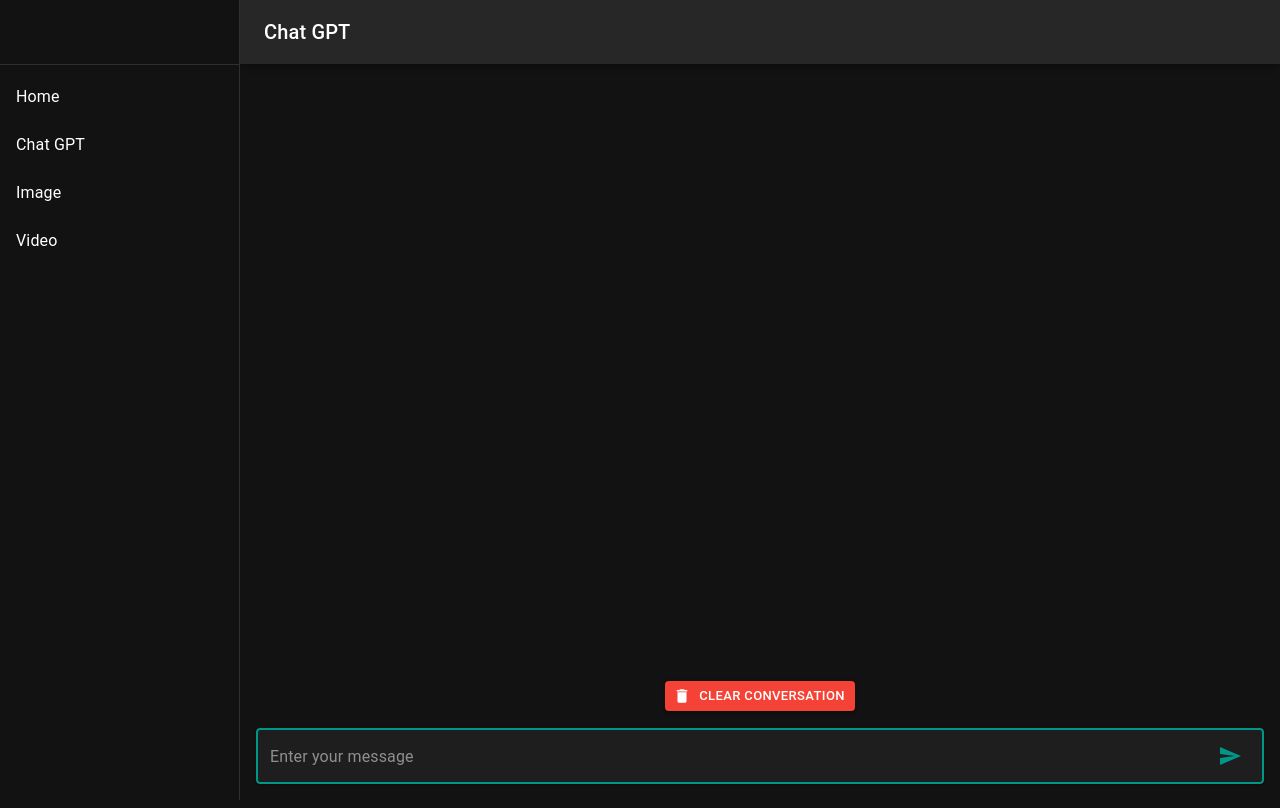
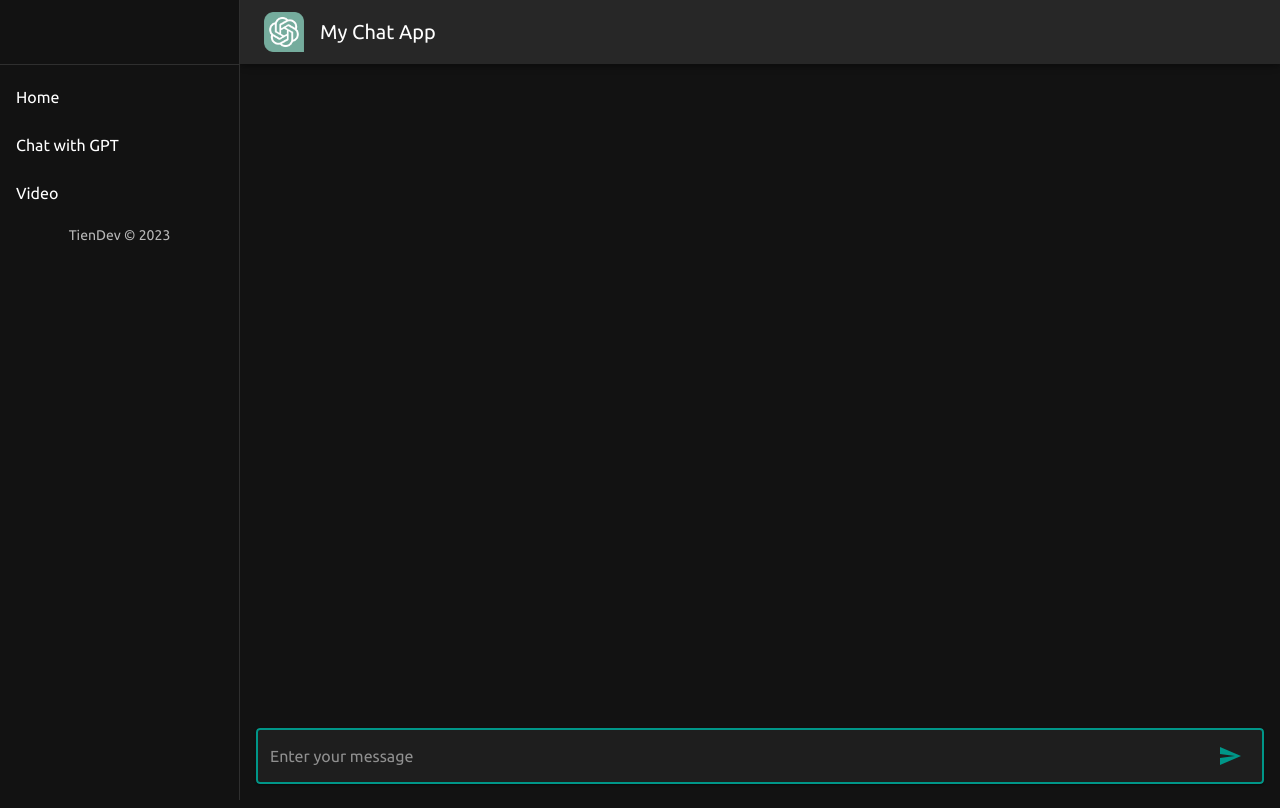
Before and after one commit to tienle-akali/nextjs-openai, a Next.js app: page /chat in a window 1280 px wide. Built offline with nearby package versions, Linux system fonts and the light colour scheme; no server answers.

Commit message:
Update: - Folder tree - Chat message UX/UI - Set Ubuntu to font family - App info

```diff
--- /dev/null
+++ b/components/Copyright.js
@@ -0,0 +1,10 @@
+import { Typography } from "@mui/material";
+import { appInfo } from "../config/info";
+
+export default function Copyright() {
+  return (
+    <Typography variant="body2" color="text.secondary" align="center">
+      {appInfo.copyright}
+    </Typography>
+  );
+}
--- a/pages/components/LayoutDashboard.js
+++ b/components/LayoutDashboard.js
@@ -1,4 +1,5 @@
 import MenuIcon from "@mui/icons-material/Menu";
+import { Avatar, Stack } from "@mui/material";
 import AppBar from "@mui/material/AppBar";
 import Box from "@mui/material/Box";
 import CssBaseline from "@mui/material/CssBaseline";
@@ -9,6 +10,8 @@ import Toolbar from "@mui/material/Toolbar";
 import Typography from "@mui/material/Typography";
 import PropTypes from "prop-types";
 import * as React from "react";
+import { appInfo } from "../config/info";
+import Copyright from "./Copyright";
 
 const drawerWidth = 240;
 
@@ -25,6 +28,9 @@ function LayoutDashboard(props) {
       <Toolbar />
       <Divider />
       {sidebar}
+      <Box sx={{ mt: "auto", mb: 2, ml: 2, mr: 2 }}>
+        <Copyright />
+      </Box>
     </div>
   );
 
@@ -38,19 +44,22 @@ function LayoutDashboard(props) {
           ml: { sm: `${drawerWidth}px` },
         }}
       >
-        <Toolbar>
+        <Toolbar sx={{ justifyContent: "space-between", gap: 2 }}>
+          <Stack direction="row" alignItems="center" spacing={2}>
+            <Avatar sx={{ borderRadius: 0 }} alt="Logo" src={appInfo.logo} />
+            <Typography variant="h6" noWrap component="div">
+              {appbar}
+            </Typography>
+          </Stack>
           <IconButton
             color="inherit"
             aria-label="open drawer"
             edge="start"
             onClick={handleDrawerToggle}
-            sx={{ mr: 2, display: { sm: "none" } }}
+            sx={{ ml: 2, display: { sm: "none" } }}
           >
             <MenuIcon />
           </IconButton>
-          <Typography variant="h6" noWrap component="div">
-            {appbar}
-          </Typography>
         </Toolbar>
       </AppBar>
       <Box
--- a/pages/components/MenuSidebar.js
+++ b/components/MenuSidebar.js
@@ -3,7 +3,7 @@ import Link from "next/link";
 
 import PropTypes from "prop-types";
 
-function MenuSidebar({ menu }) {
+function MenuSidebar({ menu = [] }) {
   return (
     <List>
       {menu.map((menuItem, index) => (
--- /dev/null
+++ b/config/info.js
@@ -0,0 +1,5 @@
+export const appInfo = {
+  name: "My Chat App",
+  copyright: "TienDev © 2023",
+  logo: "/chatgpt_logo.svg.png",
+};
--- a/pages/router/routerMenu.js
+++ b/config/routerMenu.js
@@ -5,12 +5,12 @@ const routerMenu = [
   },
   {
     path: "/chat",
-    label: "Chat GPT",
+    label: "Chat with GPT",
   },
-  {
-    path: "/image",
-    label: "Image",
-  },
+  // {
+  //   path: "/image",
+  //   label: "Image",
+  // },
   {
     path: "/video",
     label: "Video",
--- a/pages/_app.js
+++ b/pages/_app.js
@@ -1,13 +1,22 @@
 // import '@/styles/globals.css'
 
 import { CssBaseline, ThemeProvider } from "@mui/material";
-import primaryTheme from "./theme/primaryTheme";
+import { Ubuntu } from "next/font/google";
+import primaryTheme from "../theme/primaryTheme";
+
+const primary = Ubuntu({
+  subsets: ["latin"],
+  variable: "--font-primary",
+  weight: "400",
+});
 
 export default function App({ Component, pageProps }) {
   return (
     <ThemeProvider theme={primaryTheme}>
       <CssBaseline enableColorScheme />
-      <Component {...pageProps} />
+      <main className={primary.className}>
+        <Component {...pageProps} />
+      </main>
     </ThemeProvider>
   );
 }
--- a/pages/chat/index.js
+++ b/pages/chat/index.js
@@ -1,5 +1,6 @@
 import { Delete, Send } from "@mui/icons-material";
 import {
+  Alert,
   Avatar,
   Button,
   Card,
@@ -17,14 +18,13 @@ import {
 import Head from "next/head";
 import { Configuration, OpenAIApi } from "openai";
 import { useEffect, useRef, useState } from "react";
-import LayoutDashboard from "../components/LayoutDashboard";
-import MenuSidebar from "../components/MenuSidebar";
-import { routerMenu } from "../router/routerMenu";
+import LayoutDashboard from "../../components/LayoutDashboard";
+import MenuSidebar from "../../components/MenuSidebar";
+import { routerMenu } from "../../config/routerMenu";
+import { appInfo } from "../../config/info";
 
-const LINK_DOC = `https://platform.openai.com/docs/api-reference/chat/create`;
-const BOT_AVATAR = `https://upload.wikimedia.org/wikipedia/commons/thumb/0/04/ChatGPT_logo.svg/800px-ChatGPT_logo.svg.png`;
-
-// const OPENAI_API_KEY = "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";
+// const LINK_DOC = `https://platform.openai.com/docs/api-reference/chat/create`;
+const BOT_AVATAR = appInfo.logo;
 
 const renderListItem = ({ id, isBot = false, messageText = "" }) => {
   return (
@@ -56,16 +56,15 @@ const renderListItem = ({ id, isBot = false, messageText = "" }) => {
 };
 
 export default function Chat() {
-  //   console.log(process.env.OPENAI_API_KEY);
   const configuration = new Configuration({
-    organization: "org-JCyZSYjfRaLDtltkimhxFO7j",
-    apiKey: process.env.NEXT_PUBLIC_OPENAI_API_KEY,
+    apiKey: process.env.OPENAI_API_KEY,
   });
   const openai = new OpenAIApi(configuration);
 
   const [inputValue, setInputValue] = useState("");
   const [messages, setMessages] = useState([]);
   const [loading, setLoading] = useState(false);
+  const [error, setError] = useState(null);
 
   const inputRef = useRef();
 
@@ -81,6 +80,7 @@ export default function Chat() {
     setMessages([]);
     handleFocusInput();
     setLoading(false);
+    setError(null);
   };
 
   const handleSubmit = async (event) => {
@@ -88,7 +88,6 @@ export default function Chat() {
     if (inputValue.trim() === "") {
       return;
     }
-    setLoading(true);
     setInputValue("");
     const newMessages = [
       ...messages,
@@ -98,12 +97,20 @@ export default function Chat() {
     setMessages(newMessages);
 
     try {
+      setLoading(true);
       event.preventDefault();
       const response = await openai.createChatCompletion({
         model: "gpt-3.5-turbo",
         messages: [{ role: "user", content: inputValue }],
       });
       console.log("response: ", response);
+      if (!response.ok) {
+        setError(
+          "Failed to create chat completion: ",
+          response.data.error.message,
+        );
+      }
+
       const outputValue = response.data.choices[0].message.content;
 
       setMessages([
@@ -111,15 +118,15 @@ export default function Chat() {
         { id: messages.length + 2, text: outputValue, author: "bot" },
       ]);
 
-      setLoading(false);
       handleFocusInput();
     } catch (error) {
-      if (error.response) {
-        console.log("status: ", error.response.status);
-        console.log("data: ", error.response.data);
-      } else {
-        console.log(error.message);
-      }
+      setError(
+        error.response?.data?.error?.message ||
+          error?.message ||
+          "An error occurred while processing your request.",
+      );
+    } finally {
+      setLoading(false);
     }
   };
 
@@ -132,11 +139,11 @@ export default function Chat() {
     <>
       <GlobalStyles styles={{ body: { overflow: "hidden" } }} />
       <Head>
-        <title>Chat GPT</title>
+        <title>{appInfo.name}</title>
         <meta name="description" content="Connect chat GPT API" />
       </Head>
       <LayoutDashboard
-        appbar="Chat GPT"
+        appbar={appInfo.name}
         sidebar={<MenuSidebar menu={routerMenu} />}
         mainContent={
           <Card
@@ -170,12 +177,20 @@ export default function Chat() {
                   isBot: true,
                   messageText: <>is typing...</>,
                 })}
+              {error && (
+                <ListItem>
+                  <ListItemText>
+                    <Alert severity="error">{error}</Alert>
+                  </ListItemText>
+                </ListItem>
+              )}
             </List>
             <CardContent
               sx={{
                 flex: "0 0 auto",
               }}
             >
+              {messages.length > 0 && (
                 <Toolbar disableGutters sx={{ justifyContent: "center" }}>
                   <Button
                     variant="contained"
@@ -187,6 +202,7 @@ export default function Chat() {
                     Clear conversation
                   </Button>
                 </Toolbar>
+              )}
               <Card>
                 <form onSubmit={handleSubmit}>
                   <TextField
--- a/pages/theme/primaryTheme.js
+++ b/theme/primaryTheme.js
@@ -8,6 +8,9 @@ const primaryTheme = createTheme({
       main: teal[500],
     },
   },
+  typography: {
+    fontFamily: "var(--font-primary), sans-serif",
+  },
 });
 
 export default primaryTheme;
```
Also changed, not shown: pages/index.js (+9 -19 lines), pages/video/index.js (+21 -8 lines), 1 other file (tests, documents, lock files or other folders). Lines whose indentation alone changed are shown as unchanged.
